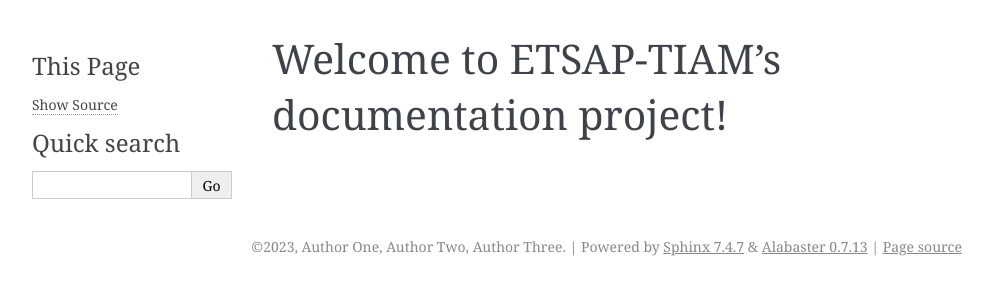
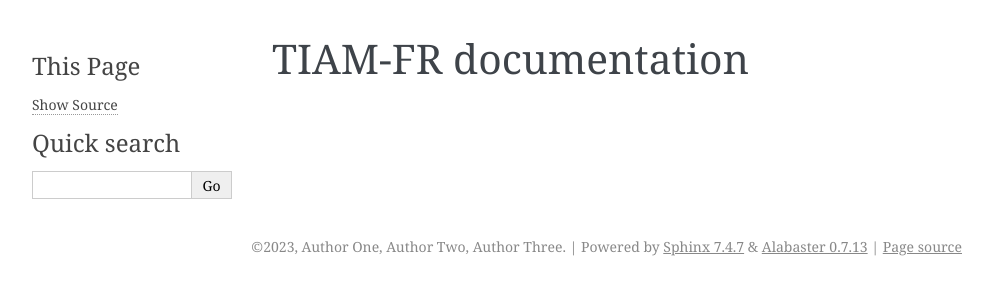
Before and after one commit to LucasDesport/tiam-fr, a Sphinx documentation site: the page built from docs/index.rst, in a window 1280 px wide. Shown: the top 300 px of the page, without its empty margins (148-1141 px from the left). Built offline with Sphinx 7.4.7, drawn with Linux system fonts in a browser that asks for light colours; pages that are not in the unit, such as notebooks, are missing from menus.

Commit message:
Update index.rst
updates introduction message

```diff
--- a/docs/index.rst
+++ b/docs/index.rst
@@ -1,9 +1,9 @@
-.. ETSAP-TIAM documentation master file, created by
+.. TIAM-FR documentation master file, created by
    sphinx-quickstart on Wed Mar 29 12:20:53 2023.
    You can adapt this file completely to your liking, but it should at least
    contain the root `toctree` directive.
 
-Welcome to ETSAP-TIAM's documentation project!
+TIAM-FR documentation
 ======================================
 
 .. toctree::
```
